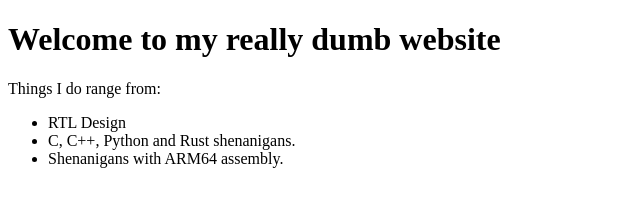
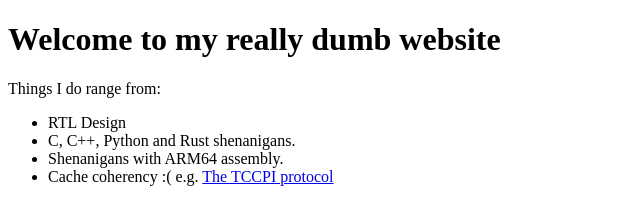
Before and after one commit to suidan/suidan.github.io, a plain HTML site: page index.html in a window 1280 px wide. Shown: the whole page, without its empty margins (0-640 px from the left). Drawn offline with Linux system fonts and the light colour scheme.

Commit message:
Update index.html

```diff
--- a/index.html
+++ b/index.html
@@ -8,6 +8,7 @@
 <li> RTL Design</li>
 <li> C, C++, Python and Rust shenanigans. </li>
 <li> Shenanigans with ARM64 assembly. </li>
+<li> Cache coherency :( e.g. <a href="https://suidan.github.io/tccpi.html">The TCCPI protocol</a> </li>
 </ul>
 
 </body>
```
